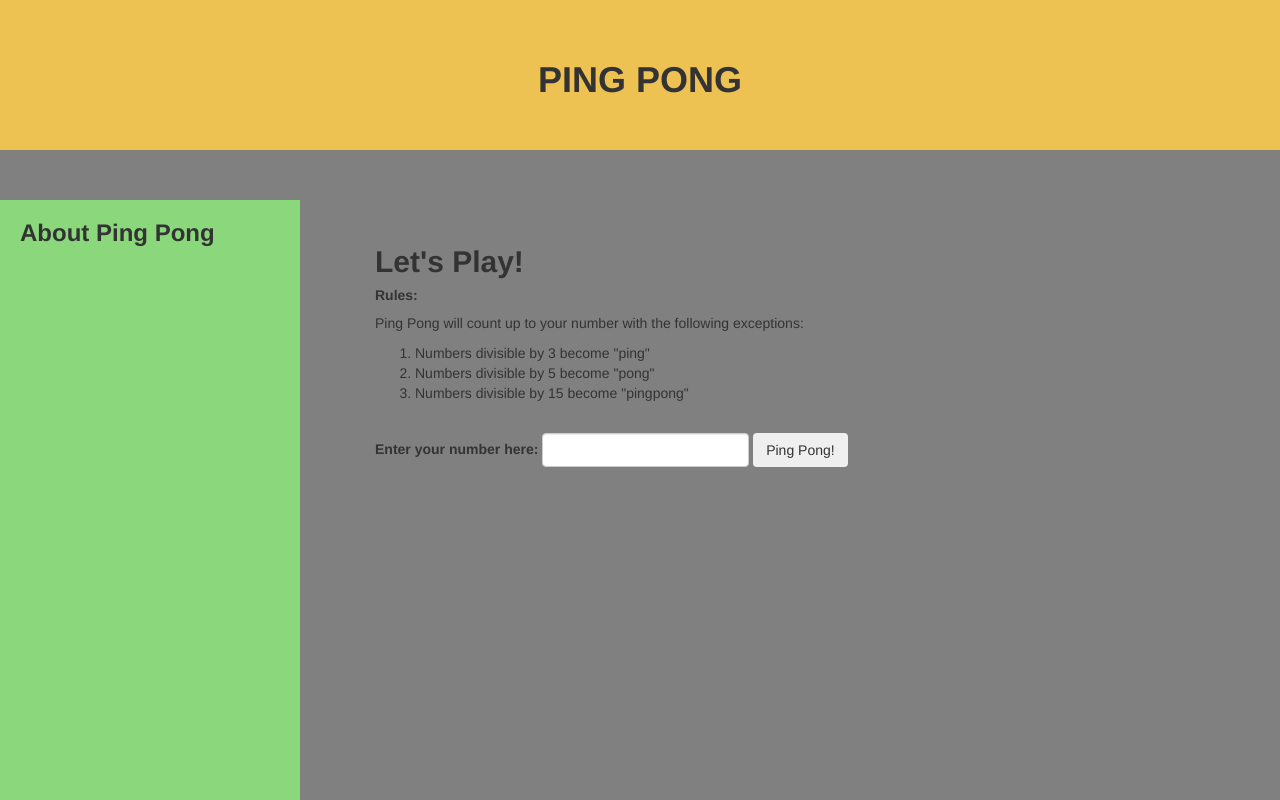
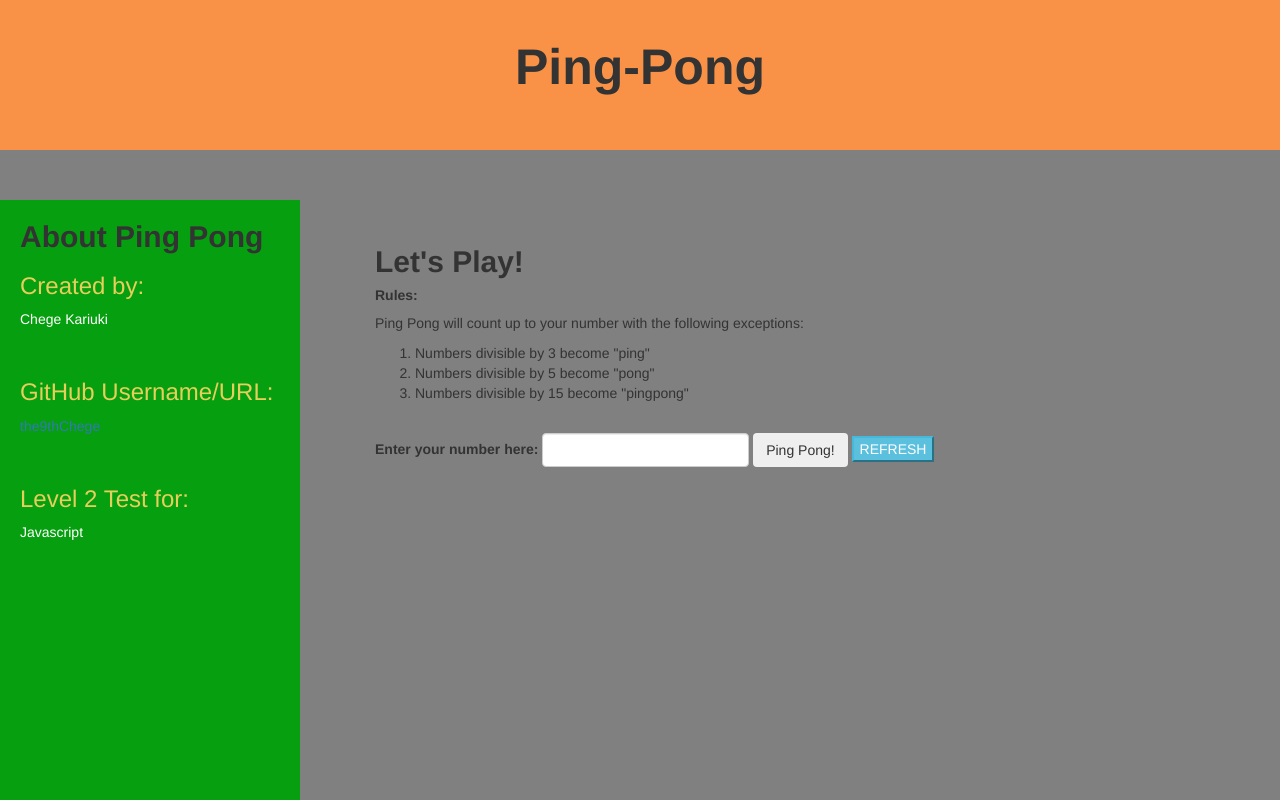
Before and after one commit to the9thChege/pingpong-2, a plain HTML site: page index.html in a window 1280 px wide. Drawn offline with nearby package versions, Linux system fonts and the light colour scheme.

Commit message:
Added all specs and edited a few extra fx

```diff
--- a/css/styles.css
+++ b/css/styles.css
@@ -1,5 +1,11 @@
 body{
   background-color: grey;
+  animation-name: colorChanger;
+  animation-duration: 5s;
+  animation-iteration-count: infinite;
+  animation-direction: alternate;
+  animation-timing-function: ease-in-out;
+  animation-delay: 10s;
 }
 
 .top {
@@ -11,6 +17,11 @@ body{
   background-color: #edc253;
 }
 
+.top:hover{
+  background-color: #f99247;
+  transition: 3s;
+}
+
 .left {
   position: absolute;
   left: 0;
@@ -18,7 +29,7 @@ body{
   bottom: 0;
   width: 300px;
   text-indent: 20px;
-  background-color: #8bd77c;
+  background-color: #069f0f;
 }
 
 .main {
@@ -28,16 +39,48 @@ body{
   right: 0;
   bottom: 0;
   background-color: grey;
+  animation-name: colorChanger;
+  animation-duration: 5s;
+  animation-iteration-count: infinite;
+  animation-direction: alternate;
+  animation-timing-function: ease-in-out;
+  animation-delay: 10s;
 }
 
-.main-inner{
+.mainInner{
   position: absolute;
   left: 75px;
   top: 75px;
   right: 100px;
   bottom: 0;
+  animation-name: colorChanger;
+  animation-duration: 5s;
+  animation-iteration-count: infinite;
+  animation-direction: alternate;
+  animation-timing-function: ease-in-out;
+  animation-delay: 10s;
 }
 
 .labelRow{
   left: 10px;
 }
+
+@keyframes colorChanger{
+  0%{background-color: grey;}
+  25%{background-color: #868a67;}
+  50%{background-color: #b2b331;}
+  75%{background-color: #868a67;}
+  100%{background-color: grey;}
+}
+
+.textTitles{
+  color: #e6cf5b;
+}
+
+.textText{
+  color: white;
+}
+
+h1{
+  font-size: 50px;
+}
--- a/index.html
+++ b/index.html
@@ -13,15 +13,22 @@
 <body>
   <div class="top">
     <br>
-    <br>
-    <h1><b>PING PONG</b></h1>
+    <h1><b>Ping-Pong</b></h1>
   </div>
   <div class="left">
-    <h3><b>About Ping Pong</b></h3>
+    <h2><b>About Ping Pong</b></h2>
+    <h3 class="textTitles">Created by:</h3>
+    <p class="textText">Chege Kariuki</p>
+    <br>
+    <h3 class="textTitles">GitHub Username/URL:</h3>
+    <p class="textText"><a href="http://github.com/the9thChege/">the9thChege</a></p>
+    <br>
+    <h3 class="textTitles">Level 2 Test for:</h3>
+    <p class="textText">Javascript</p>
   </div>
 
   <div class="main">
-    <div class="main-inner">
+    <div class="mainInner">
 
       <h2><b>Let's Play!</b></h2>
       <h5><b>Rules:</b></h5>
@@ -39,6 +46,7 @@
             <input class="form-control" id="entry" type="text">
           </div>
           <button type="submit" class="btn">Ping Pong!</button>
+          <button type="btn" class="btn-info" onclick="window.location.reload()">REFRESH</button>
         </form>
       </div>
       <div id="output">
--- a/js/scripts.js
+++ b/js/scripts.js
@@ -19,7 +19,6 @@ var dividend = function(number) {
 $(document).ready(function() {
 
   $("form#input").submit(function(event) {
-
     var endResult = parseInt($("#entry").val());
     var numberList = [];
 
@@ -39,6 +38,9 @@ $(document).ready(function() {
     }
     divx.appendChild(ul);
 
+    document.body.style.backgroundImage = "url('img/neuroshima.png')";
+    document.body.main.style.backgroundImage = "url('img/neuroshima.png')";
+
     event.preventDefault();
   });
 });
```
Also changed, not shown: README.md, img/neuroshima.png (added).
